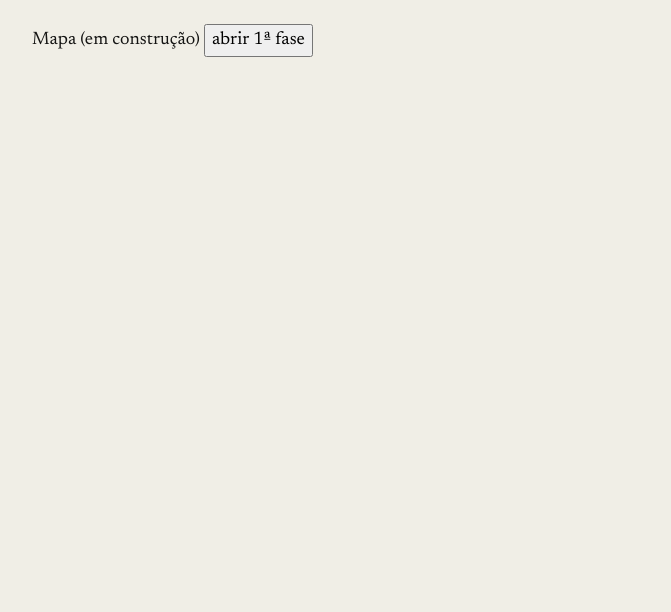
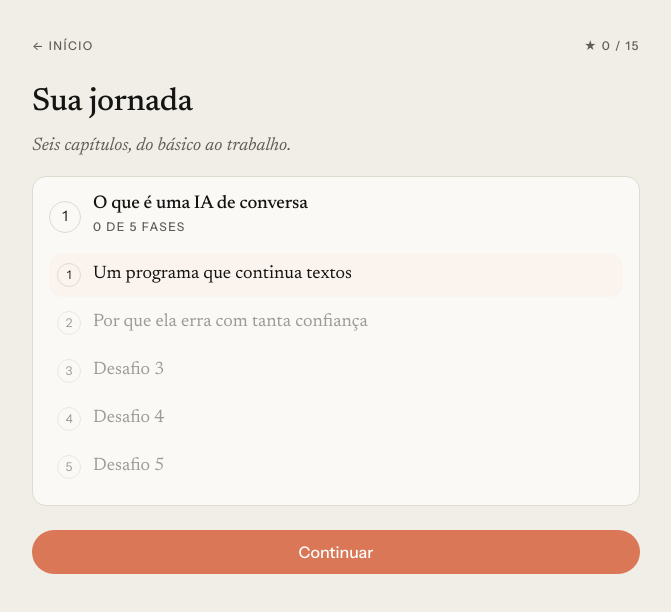
Before and after one commit to craice/letra-ia, a Svelte app: page / in a window 1280 px wide. Both pictures are taken after a click on the button "Começar". Shown: the top 612 px of the page, without its empty margins (304-975 px from the left). Built offline with nearby package versions, Linux system fonts and the light colour scheme.

Commit message:
feat: chapter map with derived unlock state
Co-Authored-By: Claude Fable 5.1 <noreply@anthropic.com>

```diff
--- a/src/App.svelte
+++ b/src/App.svelte
@@ -1,5 +1,6 @@
 <script lang="ts">
   import Start from './screens/Start.svelte';
+  import Map from './screens/Map.svelte';
   import { loadChapters, validChapters } from './lib/content/load';
   import { progressStore } from './lib/progress';
   import { isAllComplete, nextPhaseId } from './lib/progress/unlock';
@@ -46,7 +47,7 @@
 {#if screen.name === 'start'}
   <Start {hasProgress} onStart={start} onReset={reset} />
 {:else if screen.name === 'map'}
-  <p class="page">Mapa (em construção) <button onclick={() => openPhase(chapters[0]!.phases[0]!.id)}>abrir 1ª fase</button></p>
+  <Map {loaded} {chapters} progress={progressStore.progress} onOpenPhase={openPhase} onHome={() => (screen = { name: 'start' })} />
 {:else if screen.name === 'phase'}
   <p class="page">Fase {screen.phaseId} <button onclick={() => completePhase((screen as { phaseId: string }).phaseId, 1)}>concluir</button></p>
 {:else}
--- /dev/null
+++ b/src/screens/Map.svelte
@@ -0,0 +1,112 @@
+<script lang="ts">
+  import type { Chapter } from '../lib/content/types';
+  import type { LoadedChapter } from '../lib/content/load';
+  import type { Progress } from '../lib/progress/model';
+  import { totalStars } from '../lib/progress/model';
+  import { isChapterUnlocked, isPhaseUnlocked, nextPhaseId } from '../lib/progress/unlock';
+  import Stars from '../ui/Stars.svelte';
+  import Button from '../ui/Button.svelte';
+
+  let {
+    loaded, chapters, progress, onOpenPhase, onHome,
+  }: {
+    loaded: LoadedChapter[];
+    chapters: Chapter[];
+    progress: Progress;
+    onOpenPhase: (id: string) => void;
+    onHome: () => void;
+  } = $props();
+
+  const next = $derived(nextPhaseId(chapters, progress));
+  const stars = $derived(totalStars(progress));
+  const maxStars = $derived(chapters.reduce((n, c) => n + c.phases.length * 3, 0));
+
+  function chapterDone(chapter: Chapter): number {
+    return chapter.phases.filter((p) => p.id in progress.phases).length;
+  }
+</script>
+
+<section class="page">
+  <header class="top">
+    <button class="back kicker" onclick={onHome}>← Início</button>
+    <span class="kicker">★ {stars} / {maxStars}</span>
+  </header>
+
+  <h1>Sua jornada</h1>
+  <p class="lead">Seis capítulos, do básico ao trabalho.</p>
+
+  <ol class="chapters">
+    {#each loaded as item, i (item.id)}
+      {@const chapter = item.chapter}
+      {#if chapter}
+        {@const unlocked = isChapterUnlocked(chapters, progress, chapter.id)}
+        <li class="chapter card" class:locked={!unlocked}>
+          <div class="head">
+            <span class="num sans" class:done={chapterDone(chapter) === chapter.phases.length}>{i + 1}</span>
+            <div>
+              <h2>{chapter.title}</h2>
+              <span class="kicker">{chapterDone(chapter)} de {chapter.phases.length} fases</span>
+            </div>
+          </div>
+          {#if unlocked}
+            <ol class="phases">
+              {#each chapter.phases as phase, j (phase.id)}
+                {@const result = progress.phases[phase.id]}
+                {@const open = isPhaseUnlocked(chapters, progress, phase.id)}
+                <li>
+                  <button
+                    class="phase"
+                    class:current={phase.id === next}
+                    disabled={!open}
+                    onclick={() => onOpenPhase(phase.id)}
+                    aria-label={`Fase ${j + 1}${result ? `, ${result.stars} estrelas` : open ? ', disponível' : ', bloqueada'}`}
+                  >
+                    <span class="dot" class:filled={!!result} aria-hidden="true">{j + 1}</span>
+                    <span class="ptitle">{phase.type === 'explanation' ? phase.title : `Desafio ${j + 1}`}</span>
+                    {#if result}<Stars value={result.stars} />{/if}
+                  </button>
+                </li>
+              {/each}
+            </ol>
+          {/if}
+        </li>
+      {:else}
+        <li class="chapter card locked">
+          <div class="head">
+            <span class="num sans">{i + 1}</span>
+            <div>
+              <h2>Capítulo indisponível</h2>
+              <span class="kicker">Este conteúdo não pôde ser carregado.</span>
+            </div>
+          </div>
+        </li>
+      {/if}
+    {/each}
+  </ol>
+
+  {#if next}
+    <div class="cta">
+      <Button variant="accent" onclick={() => onOpenPhase(next)}>Continuar</Button>
+    </div>
+  {/if}
+</section>
+
+<style>
+  .top { display: flex; justify-content: space-between; align-items: center; margin-bottom: var(--space-4); }
+  .back { background: none; border: 0; padding: var(--space-2) 0; min-height: var(--touch); color: var(--ink-soft); }
+  .lead { color: var(--ink-soft); font-style: italic; }
+  .chapters { list-style: none; padding: 0; margin: var(--space-4) 0 0; display: flex; flex-direction: column; gap: var(--space-3); }
+  .chapter.locked { opacity: 0.55; }
+  .head { display: flex; gap: var(--space-3); align-items: center; }
+  .head h2 { font-size: 1.15rem; margin: 0; }
+  .num { width: 32px; height: 32px; border-radius: 50%; display: grid; place-items: center; border: 1px solid var(--line); font-size: 0.9rem; flex: none; }
+  .num.done { background: var(--accent); color: #fff; border-color: var(--accent); }
+  .phases { list-style: none; padding: 0; margin: var(--space-3) 0 0; display: flex; flex-direction: column; gap: var(--space-1); }
+  .phase { display: flex; align-items: center; gap: var(--space-3); width: 100%; min-height: var(--touch); background: none; border: 0; border-radius: var(--radius); padding: var(--space-2); text-align: left; color: var(--ink); }
+  .phase:disabled { color: var(--ink-soft); cursor: default; opacity: 0.6; }
+  .phase.current { background: var(--accent-soft); }
+  .dot { width: 24px; height: 24px; border-radius: 50%; border: 1px solid var(--line); display: grid; place-items: center; font-family: var(--font-sans); font-size: 0.75rem; flex: none; }
+  .dot.filled { background: var(--accent); border-color: var(--accent); color: #fff; }
+  .ptitle { flex: 1; }
+  .cta { position: sticky; bottom: var(--space-4); margin-top: var(--space-5); }
+</style>
```
